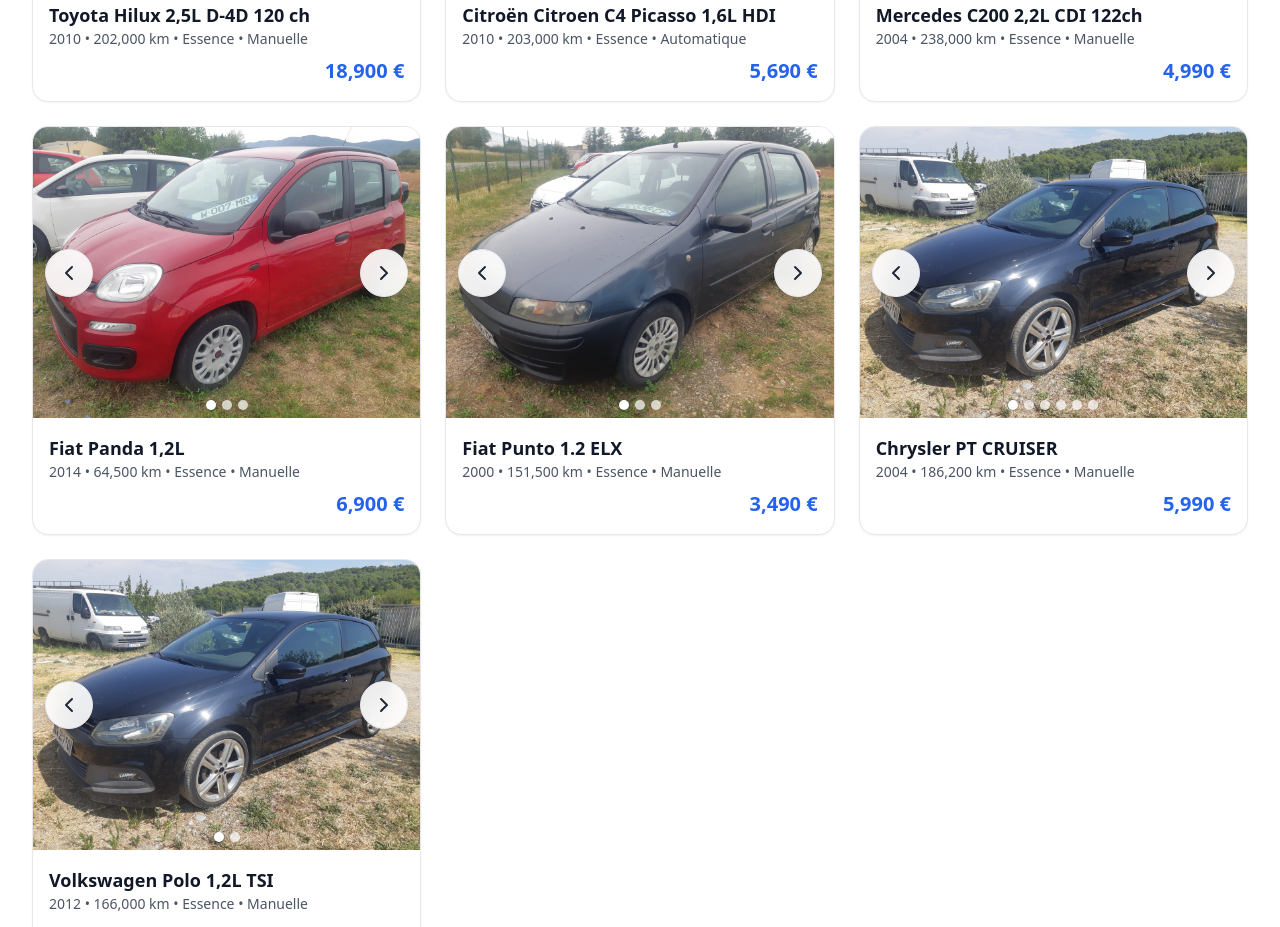
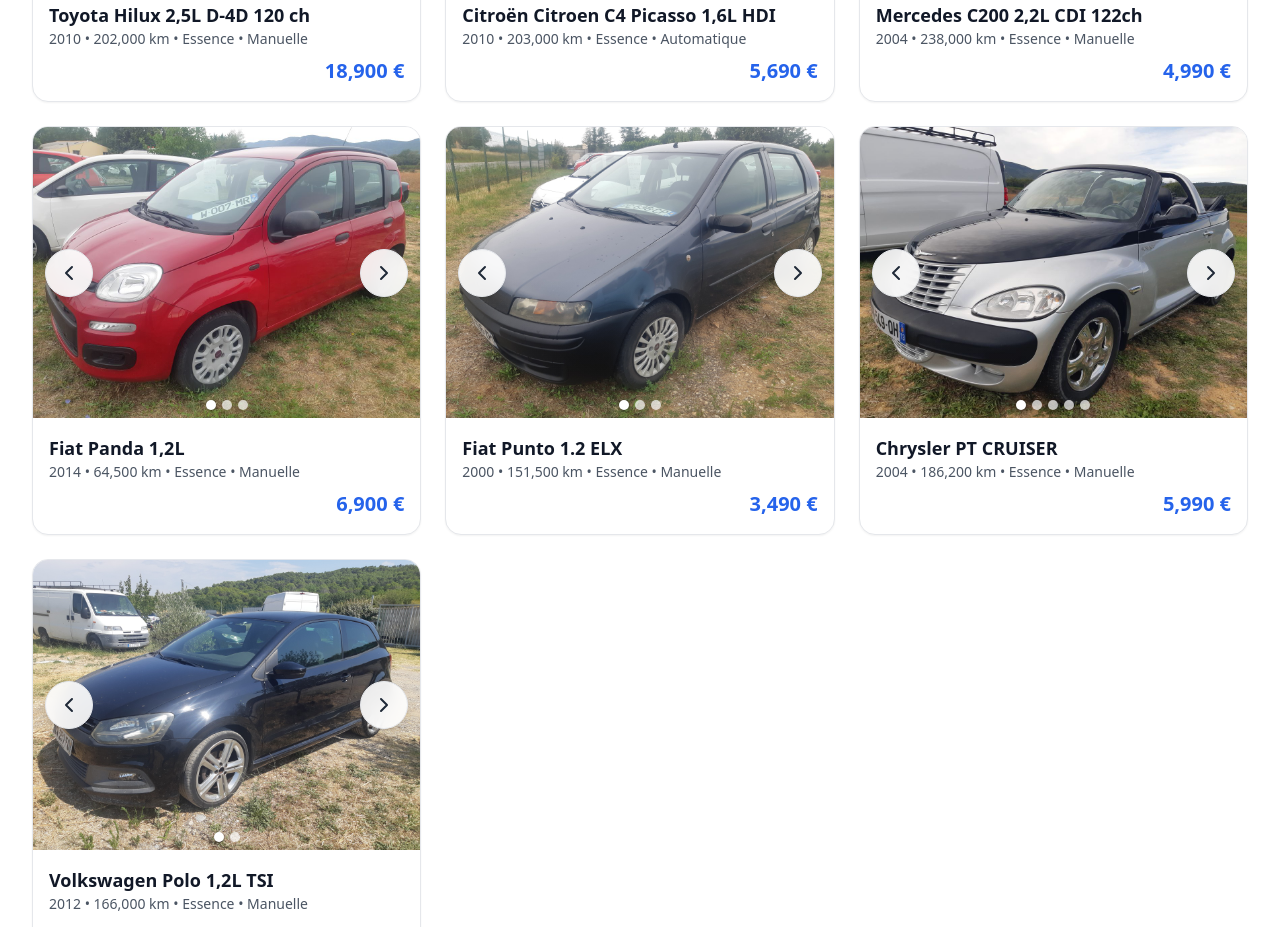
Before and after one commit to gaetangiordano06-debug/SQR-V3, a React (Vite) app: page / in a window 1280 px wide. Shown: the part 2380-3307 px from the top of the page. Built offline with nearby package versions, Linux system fonts and the light colour scheme.

Commit message:
enlever une photo chrysler

```diff
--- a/src/pages/Home.jsx
+++ b/src/pages/Home.jsx
@@ -134,7 +134,6 @@
   },
     { marque: "Chrysler", modele: "PT CRUISER", annee: 2004, km: 186200, carburant: "Essence", prix: 5990, boite: "Manuelle", images:
     [
-      `${base}images/Polo noir avant.jpg`,
       `${base}images/Chrysler pt cruiser ext.jpg`,
       `${base}images/Chrysler pt cruiser ext 2.jpg`,
       `${base}images/Chrysler pt cruiser int 1.jpg`,
```
